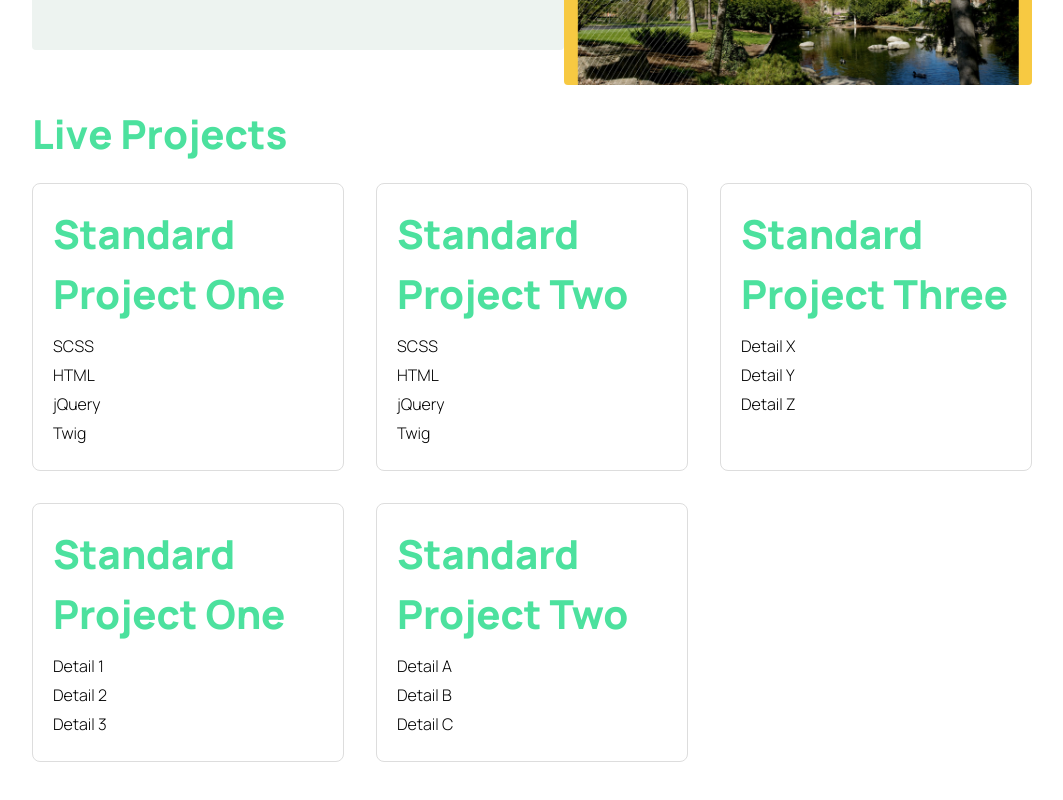
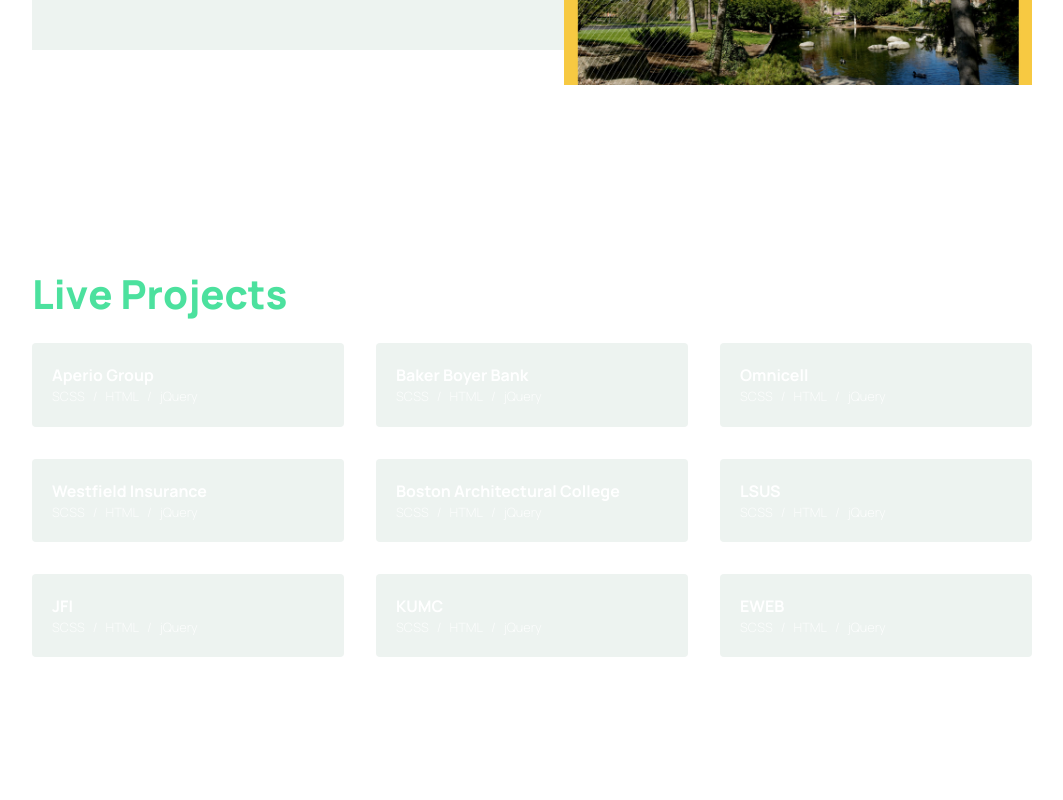
Before and after one commit to satrop/portfolio, a React (Create React App) app: page / in a window 1280 px wide. Shown: the part 3377-4177 px from the top of the page, without its empty margins (108-1171 px from the left). Built offline with nearby package versions, Linux system fonts and the light colour scheme.

Commit message:
Featured alt cards

```diff
--- a/src/Components/CardFeatured/CardFeatured.jsx
+++ b/src/Components/CardFeatured/CardFeatured.jsx
@@ -1,5 +1,6 @@
 import React from "react";
 import "./CardFeatured.scss";
+import "../CardStyles/CardStyles.scss";
 import img1 from "../../assets/images/img-1.jpg";
 import img2 from "../../assets/images/img-2.jpg";
 import img3 from "../../assets/images/img-3.jpg";
@@ -34,7 +35,7 @@
       {data.map((card, index) => (
         <div
           key={card.id}
-          className="card-featured"
+          className="card card-featured"
         >
           <div className="media">
             <a
--- a/src/Components/CardFeatured/CardFeatured.scss
+++ b/src/Components/CardFeatured/CardFeatured.scss
@@ -18,41 +18,9 @@
       }
     }
 
-    a {
-      text-decoration: none;
-
-      h3 {
-        color: var(--green-200);
-      }
-    }
-
-    ul {
-      display: flex;
-      flex-wrap: wrap;
-      gap: 0.5rem;
-      opacity: 0.8;
-
-      li {
-        font-size: 0.8rem;
-
-        &::before {
-          content: "/";
-          margin-right: 0.5rem;
-        }
-
-        &:first-child {
-          &::before {
-            content: "";
-            margin-right: 0;
-          }
-        }
-      }
-    }
-
     .media,
     .content {
       flex: 1;
-      border-radius: var(--b-rad);
       overflow: hidden;
     }
 
--- a/src/Components/CardStandard/CardStandard.jsx
+++ b/src/Components/CardStandard/CardStandard.jsx
@@ -1,36 +1,61 @@
 import React from "react";
 import "./CardStandard.scss";
+import "../CardStyles/CardStyles.scss";
 
 const data = [
   {
     id: 1,
-    title: "Standard Project One",
-    link: "https://example.com/standard-project-one",
-    items: ["SCSS", "HTML", "jQuery", "Twig"],
+    title: "Aperio Group",
+    items: ["SCSS", "HTML", "jQuery"],
+    link: "https://www.aperiogroup.com/",
   },
   {
     id: 2,
-    title: "Standard Project Two",
-    link: "https://example.com/standard-project-two",
-    items: ["SCSS", "HTML", "jQuery", "Twig"],
+    title: "Baker Boyer Bank",
+    items: ["SCSS", "HTML", "jQuery"],
+    link: "https://www.bakerboyer.com/",
   },
   {
     id: 3,
-    title: "Standard Project Three",
-    link: "https://example.com/standard-project-three",
-    items: ["Detail X", "Detail Y", "Detail Z"],
+    title: "Omnicell",
+    items: ["SCSS", "HTML", "jQuery"],
+    link: "https://www.omnicell.com/",
   },
   {
     id: 4,
-    title: "Standard Project One",
-    link: "https://example.com/standard-project-one",
-    items: ["Detail 1", "Detail 2", "Detail 3"],
+    title: "Westfield Insurance",
+    items: ["SCSS", "HTML", "jQuery"],
+    link: "https://www.westfieldinsurance.com/",
   },
   {
     id: 5,
-    title: "Standard Project Two",
-    link: "https://example.com/standard-project-two",
-    items: ["Detail A", "Detail B", "Detail C"],
+    title: "Boston Architectural College",
+    items: ["SCSS", "HTML", "jQuery"],
+    link: "https://the-bac.edu/",
+  },
+  {
+    id: 6,
+    title: "LSUS",
+    items: ["SCSS", "HTML", "jQuery"],
+    link: "https://www.lsus.edu/",
+  },
+  {
+    id: 7,
+    title: "JFI",
+    items: ["SCSS", "HTML", "jQuery"],
+    link: "https://jfi.org/",
+  },
+  {
+    id: 8,
+    title: "KUMC",
+    items: ["SCSS", "HTML", "jQuery"],
+    link: "https://www.kumc.edu/",
+  },
+  {
+    id: 9,
+    title: "EWEB",
+    items: ["SCSS", "HTML", "jQuery"],
+    link: "https://www.eweb.org/",
   },
 ];
 
@@ -38,23 +63,21 @@
   return (
     <div className="card-standard-container">
       {data.map((card) => (
-        <div
+        <a
           key={card.id}
-          className="card-standard"
+          className="card card-standard"
+          href={card.link}
+          target="_blank"
+          aria-label={`View ${card.title} in a new tab`}
+          rel="noopener noreferrer"
         >
-          <a
-            href={card.link}
-            target="_blank"
-            rel="noopener noreferrer"
-          >
-            <h2>{card.title}</h2>
-          </a>
+          <h4>{card.title}</h4>
           <ul>
             {card.items.map((item, idx) => (
               <li key={idx}>{item}</li>
             ))}
           </ul>
-        </div>
+        </a>
       ))}
     </div>
   );
--- a/src/Components/CardStandard/CardStandard.scss
+++ b/src/Components/CardStandard/CardStandard.scss
@@ -3,34 +3,23 @@
   display: grid;
   gap: 2rem;
   grid-template-columns: repeat(auto-fit, minmax(calc(300px - 2rem), 1fr));
+
+  .card-standard {
+    background-color: var(--card);
+    overflow: hidden;
+    padding: 20px;
+    transition: all var(--anim);
+    text-decoration: none;
+    color: white;
+    outline: 2px solid transparent;
+
+    &:hover,
+    &:focus-visible {
+      transform: scale(1.05);
+    }
+
+    &:focus-visible {
+      outline: 2px solid var(--green-200);
+    }
+  }
 }
-
-.card-standard {
-  border: 1px solid #ddd;
-  border-radius: 8px;
-  padding: 20px;
-  transition: transform 0.3s ease;
-}
-
-.card-standard:hover {
-  transform: translateY(-5px);
-}
-
-.card-standard a {
-  text-decoration: none;
-  color: inherit;
-}
-
-.card-standard h2 {
-  margin: 0 0 10px;
-}
-
-.card-standard ul {
-  list-style: none;
-  padding: 0;
-  margin: 0;
-}
-
-.card-standard li {
-  margin-bottom: 5px;
-}
--- /dev/null
+++ b/src/Components/CardStyles/CardStyles.scss
@@ -0,0 +1,34 @@
+.card {
+  border-radius: var(--b-rad);
+
+  a {
+    text-decoration: none;
+
+    h3 {
+      color: var(--green-200);
+    }
+  }
+
+  ul {
+    display: flex;
+    flex-wrap: wrap;
+    gap: 0.5rem;
+    opacity: 0.8;
+
+    li {
+      font-size: 0.8rem;
+
+      &::before {
+        content: "/";
+        margin-right: 0.5rem;
+      }
+
+      &:first-child {
+        &::before {
+          content: "";
+          margin-right: 0;
+        }
+      }
+    }
+  }
+}
--- a/src/Components/Projects/Projects.jsx
+++ b/src/Components/Projects/Projects.jsx
@@ -70,7 +70,7 @@
           ))}
         </h2>
         <motion.div
-          className="featured-cards-container"
+          className="standard-cards-container"
           initial={{ opacity: 0, y: shouldReduceMotion ? 0 : 50 }}
           whileInView={{ opacity: 1, y: 0 }}
           viewport={{ once: true }}
--- a/src/Components/Projects/Projects.scss
+++ b/src/Components/Projects/Projects.scss
@@ -0,0 +1,5 @@
+.projects {
+  .featured-cards-container {
+    margin-bottom: 10rem;
+  }
+}
```
